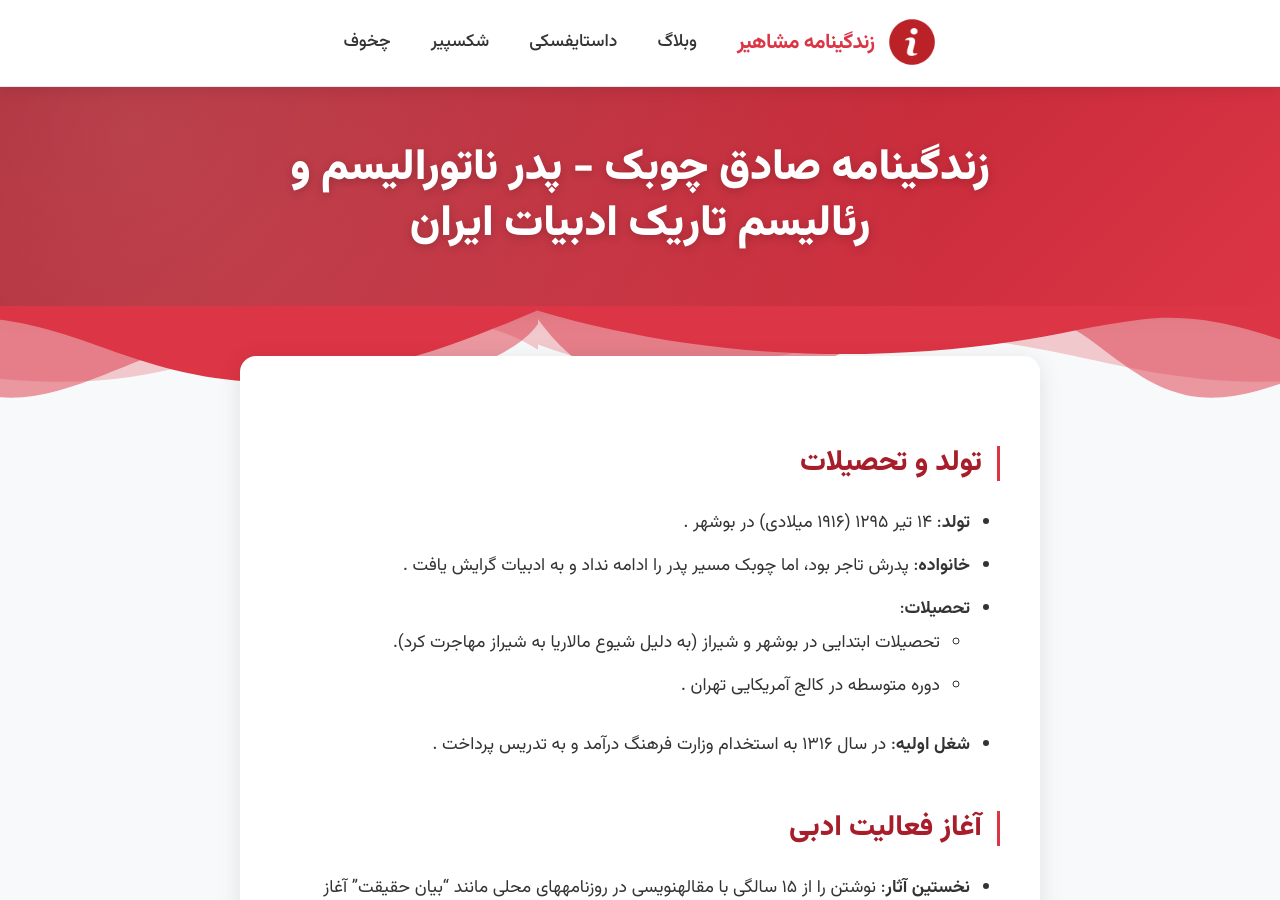
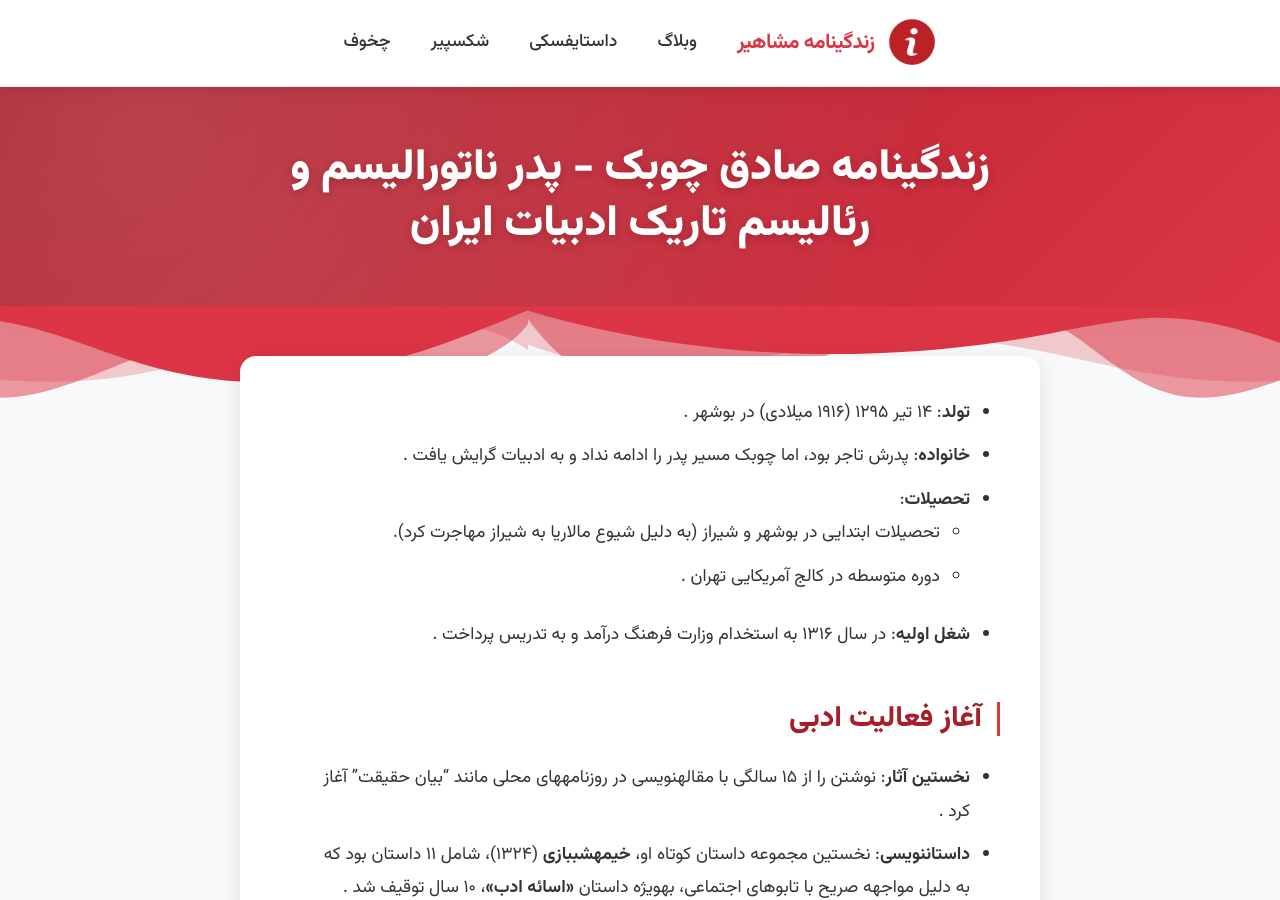
Before and after one commit to darkblog/darkblog.github.io, a Jekyll site: the page built from _posts/2025-7-3-39.md, in a window 1280 px wide and 900 px high. Built offline with Jekyll 4.4.1, drawn with Linux system fonts in a browser that asks for light colours.

Commit message:
Update 2025-7-3-39.md

```diff
--- a/_posts/2025-7-3-39.md
+++ b/_posts/2025-7-3-39.md
@@ -3,7 +3,6 @@ layout: post
 title: زندگینامه صادق چوبک - پدر ناتورالیسم و رئالیسم تاریک ادبیات ایران
 ---
 
-## تولد و تحصیلات
 - **تولد**: ۱۴ تیر ۱۲۹۵ (۱۹۱۶ میلادی) در بوشهر .
 - **خانواده**: پدرش تاجر بود، اما چوبک مسیر پدر را ادامه نداد و به ادبیات گرایش یافت .
 - **تحصیلات**:
```
